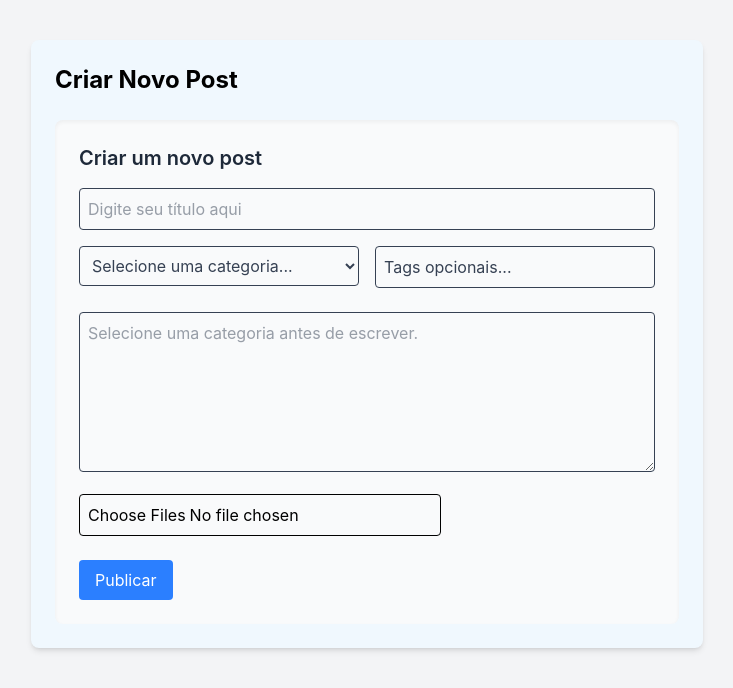
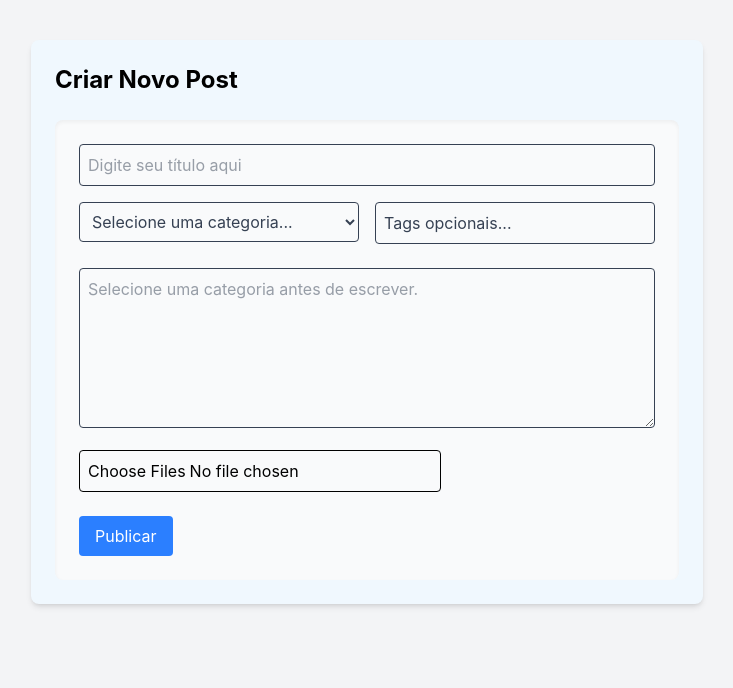
Before and after one commit to espinafr/TCC, a Flask app: template app/templates/post.html in a window 1280 px wide. Shown: the top 688 px of the page, without its empty margins (273-1006 px from the left). Run offline with Flask 3, Linux system fonts and the light colour scheme; the template is opened without the code that fills it: values that come from a table or form of the project are taken from there, others are empty; parts of the project's set-up code (start-up, migrations or seed data) failed here and were passed over; some libraries are stand-ins or nearby versions.

Commit message:
Título duplicado

```diff
--- a/app/templates/post.html
+++ b/app/templates/post.html
@@ -16,7 +16,6 @@
 		{% endwith %}
 		<form method="POST" action="{{ url_for('posts.create_post') }}" enctype="multipart/form-data" class="max-w-2xl mx-auto p-6 bg-gray-50 rounded-lg shadow-inner mt-6">
 			{{ form.csrf_token }}
-			<h2 class="text-xl font-semibold mb-4 text-gray-800">Criar um novo post</h2>
 			<div class="mb-4">
 				{% if form.titulo.errors %}
 					<ul class="error-message">
```
